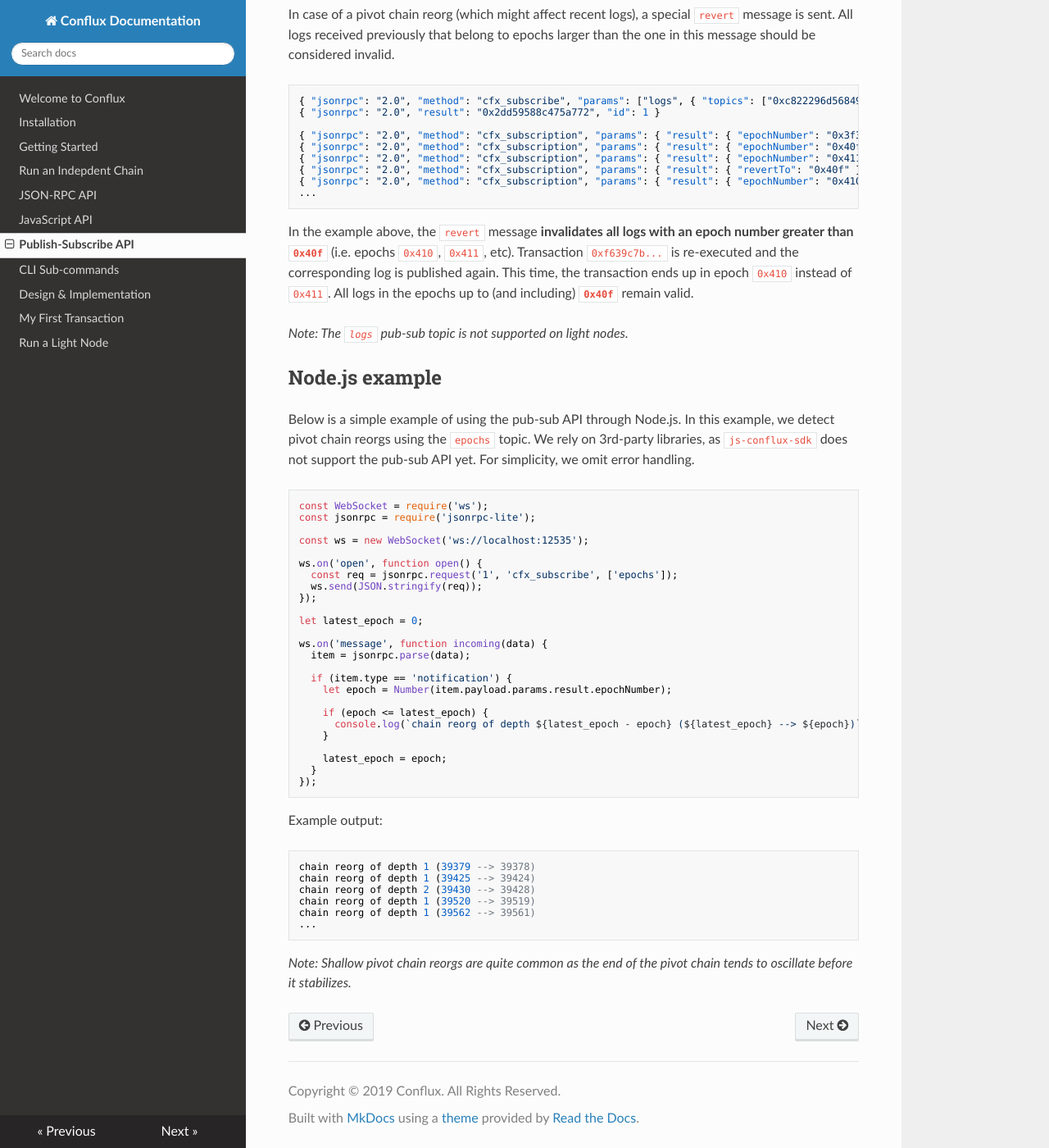
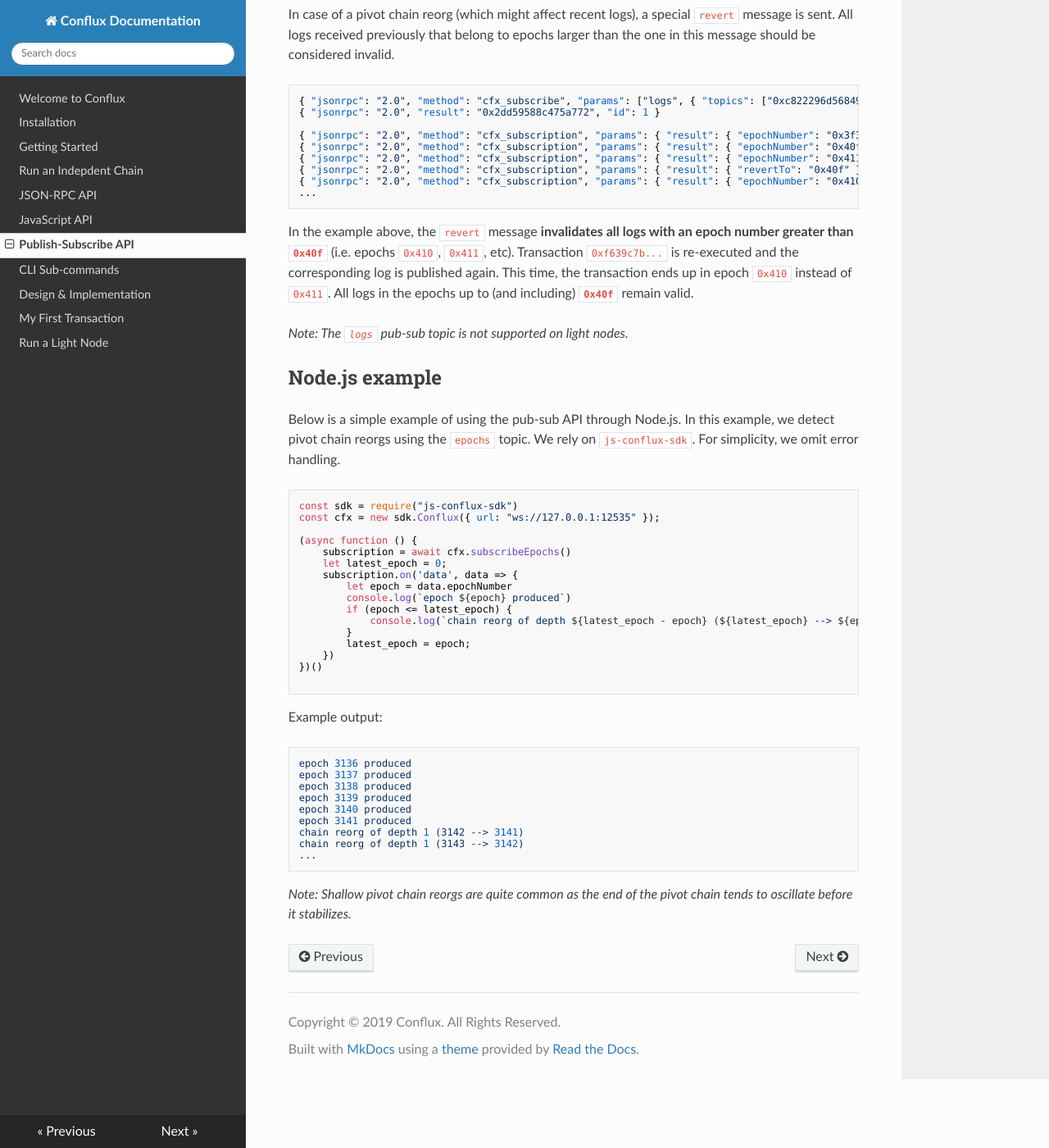
Before and after one commit to Conflux-Chain/conflux-doc, an MkDocs documentation site: the page built from docs/pubsub.md, in a window 1280 px wide and 1400 px high, scrolled down 1913 px. Shown: the whole window at 82% size. Built offline with MkDocs 1.6.1, drawn with Linux system fonts in a browser that asks for light colours; nearby versions of some CDN libraries.

Commit message:
update pubsub example using js-conflux-sdk

````diff
--- a/docs/pubsub.md
+++ b/docs/pubsub.md
@@ -106,44 +106,38 @@ In the example above, the `revert` message **invalidates all logs with an epoch
 
 ## Node.js example
 
-Below is a simple example of using the pub-sub API through Node.js. In this example, we detect pivot chain reorgs using the `epochs` topic. We rely on 3rd-party libraries, as `js-conflux-sdk` does not support the pub-sub API yet. For simplicity, we omit error handling.
+Below is a simple example of using the pub-sub API through Node.js. In this example, we detect pivot chain reorgs using the `epochs` topic. We rely on `js-conflux-sdk`. For simplicity, we omit error handling.
 
 ```js
-const WebSocket = require('ws');
-const jsonrpc = require('jsonrpc-lite');
+const sdk = require("js-conflux-sdk")
+const cfx = new sdk.Conflux({ url: "ws://127.0.0.1:12535" });
 
-const ws = new WebSocket('ws://localhost:12535');
+(async function () {
+    subscription = await cfx.subscribeEpochs()
+    let latest_epoch = 0;
+    subscription.on('data', data => {
+        let epoch = data.epochNumber
+        console.log(`epoch ${epoch} produced`)
+        if (epoch <= latest_epoch) {
+            console.log(`chain reorg of depth ${latest_epoch - epoch} (${latest_epoch} --> ${epoch})`);
+        }
+        latest_epoch = epoch;
+    })
+})()
 
-ws.on('open', function open() {
-  const req = jsonrpc.request('1', 'cfx_subscribe', ['epochs']);
-  ws.send(JSON.stringify(req));
-});
-
-let latest_epoch = 0;
-
-ws.on('message', function incoming(data) {
-  item = jsonrpc.parse(data);
-
-  if (item.type == 'notification') {
-    let epoch = Number(item.payload.params.result.epochNumber);
-
-    if (epoch <= latest_epoch) {
-      console.log(`chain reorg of depth ${latest_epoch - epoch} (${latest_epoch} --> ${epoch})`);
-    }
-
-    latest_epoch = epoch;
-  }
-});
 ```
 
 Example output:
 
 ```
-chain reorg of depth 1 (39379 --> 39378)
-chain reorg of depth 1 (39425 --> 39424)
-chain reorg of depth 2 (39430 --> 39428)
-chain reorg of depth 1 (39520 --> 39519)
-chain reorg of depth 1 (39562 --> 39561)
+epoch 3136 produced
+epoch 3137 produced
+epoch 3138 produced
+epoch 3139 produced
+epoch 3140 produced
+epoch 3141 produced
+chain reorg of depth 1 (3142 --> 3141)
+chain reorg of depth 1 (3143 --> 3142)
 ...
 ```
 
````
